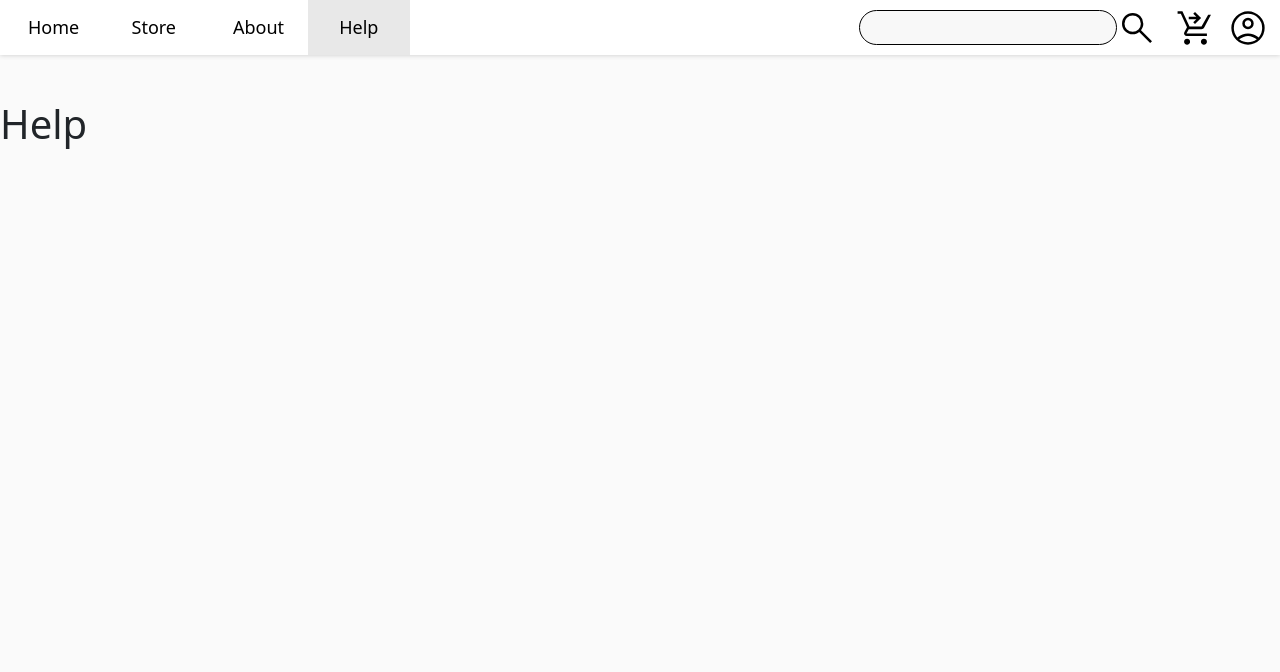
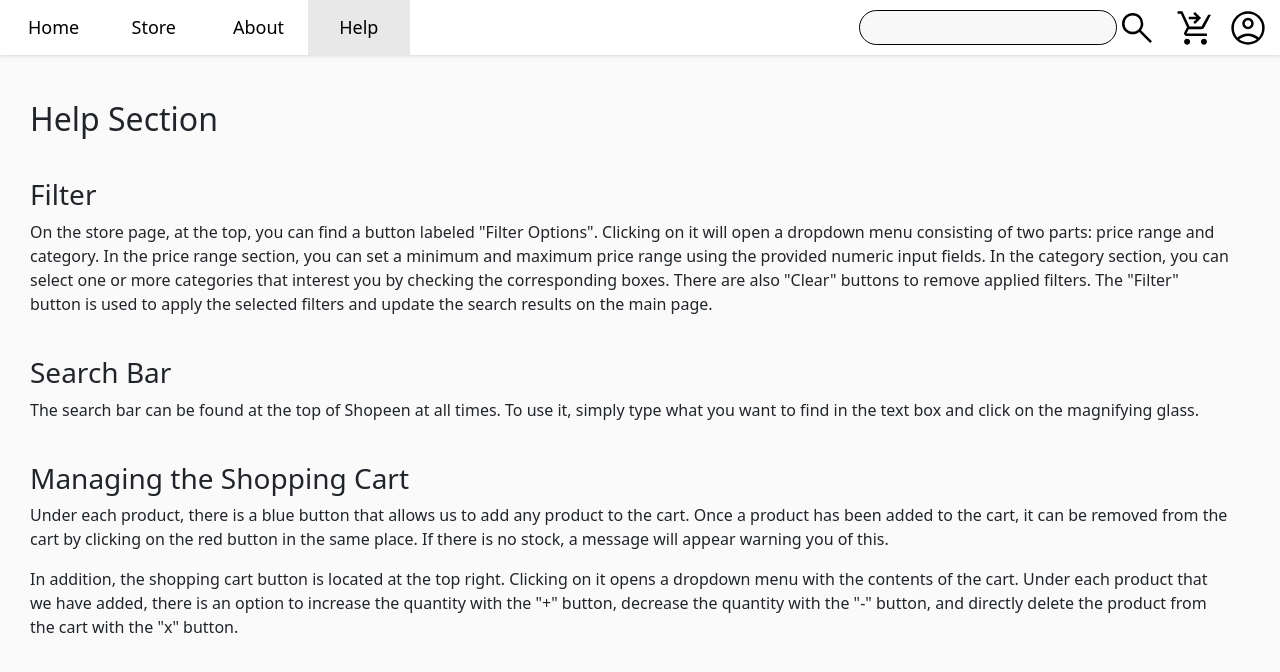
Before and after one commit to pablofs02/shopeen, a React (Vite) app: page /help in a window 1280 px wide. Shown: the top 672 px of the page. Built offline with nearby package versions, Linux system fonts and the light colour scheme.

Commit message:
Help page updated

```diff
--- a/src/pages/Help.tsx
+++ b/src/pages/Help.tsx
@@ -1,7 +1,40 @@
+import '../styles/helpStyle.css'
+
 function Help() {
-    return <section className="cuerpo">
-        <h1>Help</h1>
-    </section>
+
+
+    return (
+        <section className="help-section">
+            <h2>Help Section</h2>
+
+            <h3>Filter</h3>
+            <p>On the store page, at the top, you can find a button labeled "Filter Options". Clicking on it will open a
+                dropdown menu consisting of two parts: price range and category. In the price range section, you can set a
+                minimum and maximum price range using the provided numeric input fields. In the category section, you can
+                select one or more categories that interest you by checking the corresponding boxes.
+                There are also "Clear" buttons to remove applied filters. The "Filter" button is used to apply the selected
+                filters and update the search results on the main page.
+            </p>
+
+            <h3>Search Bar</h3>
+            <p>The search bar can be found at the top of Shopeen at all times. To use it, simply type what you want to find
+                in the text box and click on the magnifying glass.
+            </p>
+
+            <h3>Managing the Shopping Cart</h3>
+            <p>Under each product, there is a blue button that allows us to add any product to the cart. Once a product has
+                been added to the cart, it can be removed from the cart by clicking on the red button in the same place. If
+                there is no stock, a message will appear warning you of this.
+            </p>
+
+            <p>In addition, the shopping cart button is located at the top right. Clicking on it opens a dropdown menu with
+                the contents of the cart. Under each product that we have added, there is an option to increase the quantity
+                with the "+" button, decrease the quantity with the "-" button, and directly delete the product from the
+                cart with the "x" button.
+            </p>
+        </section>
+    )
+
 }
 
 export default Help
--- /dev/null
+++ b/src/styles/helpStyle.css
@@ -0,0 +1,8 @@
+.help-section{
+    margin-left: 30px;
+    margin-right: 50px;
+}
+
+h3 {
+    margin-top: 40px;
+}
```
